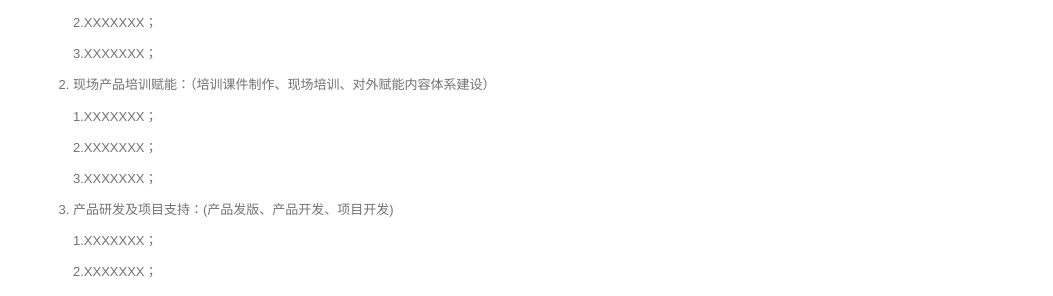
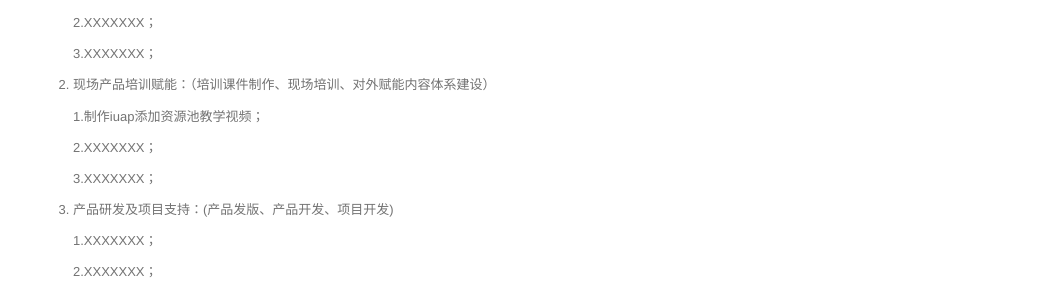
Before and after one commit to walllFlower/blog, a Jekyll site: the page built from _posts/2018-07-17-day_report_cxz.md, in a window 1280 px wide and 900 px high, scrolled down 435 px. Shown: the part 151-447 px from the top of the window, without its empty margins (227-1280 px from the left). Built offline with Jekyll 4.4.1, drawn with Linux system fonts in a browser that asks for light colours; comment, search, counter and statistics services are not loaded.

Commit message:
Update 2018-07-17-day_report_cxz.md

```diff
--- a/_posts/2018-07-17-day_report_cxz.md
+++ b/_posts/2018-07-17-day_report_cxz.md
@@ -33,7 +33,7 @@ categories: 技术运营工作周报
 
 2. 现场产品培训赋能：（培训课件制作、现场培训、对外赋能内容体系建设）
 
-    1.XXXXXXX；
+    1.制作iuap添加资源池教学视频；
 
     2.XXXXXXX；
 
```
